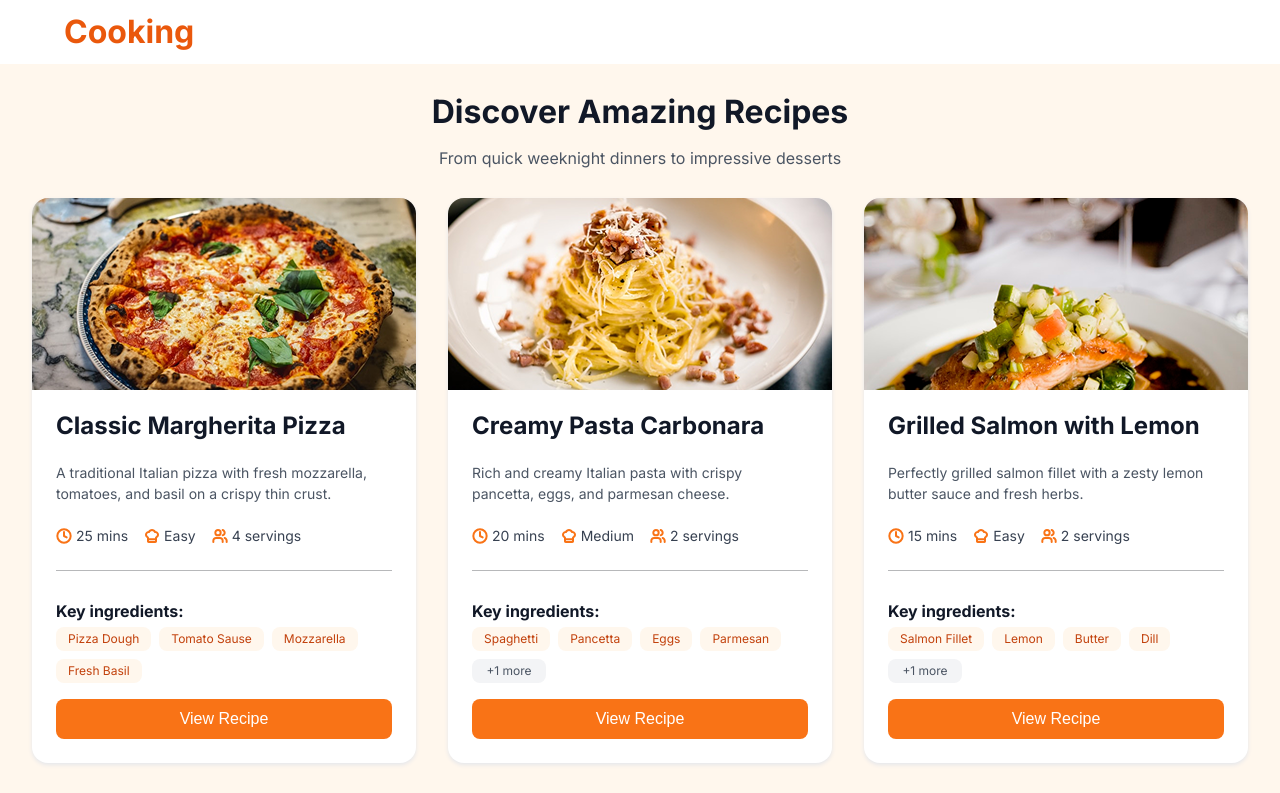
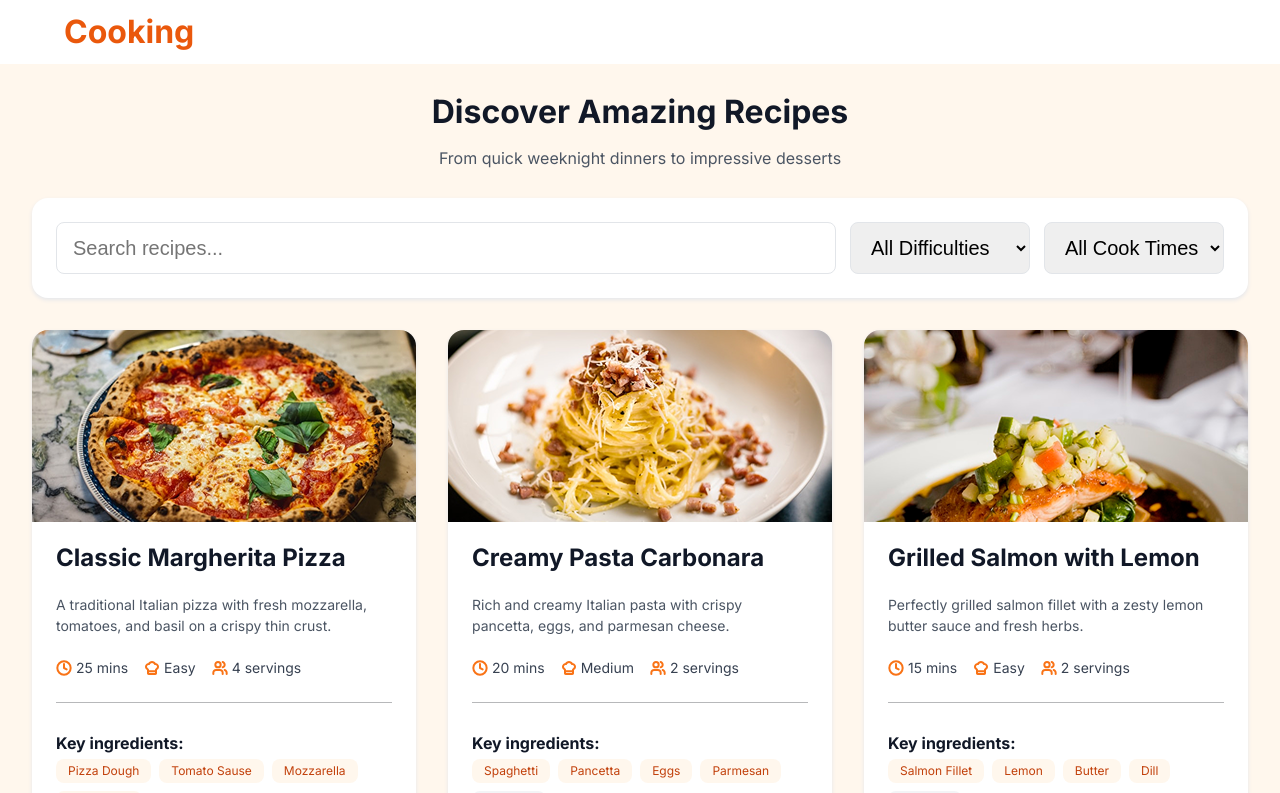
Before and after one commit to g3rfo/rozhchenko-IT-31-front-end, an Angular app: page / in a window 1280 px wide. Shown: the top 793 px of the page. Built offline with nearby package versions, Linux system fonts and the light colour scheme.

Commit message:
add filtering

```diff
--- a/src/app/components/card-list/card-list.html
+++ b/src/app/components/card-list/card-list.html
@@ -1,6 +1,6 @@
 <div class="card-list">
   <app-card
-    *ngFor="let item of items"
+    *ngFor="let item of getFilteredItems()"
     [item]="item"
     [openedCardId]="openedCardId"
     (id)="getNewOpenedCardId($event)"
--- a/src/app/components/card-list/card-list.ts
+++ b/src/app/components/card-list/card-list.ts
@@ -1,4 +1,4 @@
-import { Component } from '@angular/core';
+import { Component, Input } from '@angular/core';
 import { CommonModule } from '@angular/common';
 import { DishCard } from "../../shared/models/dish-card";
 import { Card } from '../card/card';
@@ -11,6 +11,7 @@ import { Card } from '../card/card';
 })
 
 export class CardList {
+  // handle cards data
   items: DishCard[] = [
     {
       id: 1,
@@ -118,6 +119,34 @@ export class CardList {
     }
   ];
 
+  @Input() searchInput! : string;
+  @Input() selectedDifficulty!: string;
+  @Input() selectedCookTime!: string;
+
+  getFilteredItems(): DishCard[] {
+    const input = (this.searchInput || '').trim().toLowerCase();
+    const difficulty = this.selectedDifficulty || 'All Difficulties';
+    const cookTime = this.selectedCookTime || 'All Cook Times';
+
+    return this.items.filter(item => {
+      const matchesText =
+        !input || item.title.toLowerCase().includes(input);
+
+      const matchesDifficulty =
+        difficulty === 'All Difficulties' || item.complexity === difficulty;
+
+      const matchesCookTime =
+        cookTime === 'All Cook Times' ||
+        (cookTime === 'Under 20 min' && item.cookingTime < 20) ||
+        (cookTime === '20-40 min' && item.cookingTime >= 20 && item.cookingTime <= 40) ||
+        (cookTime === 'Over 40 min' && item.cookingTime > 40);
+
+      return matchesText && matchesDifficulty && matchesCookTime;
+    });
+  }
+
+
+  // handle card recipe opening
   openedCardId : number | null = null;
 
   getNewOpenedCardId(id : number | null) : void {
--- /dev/null
+++ b/src/app/components/filter-bar/filter-bar.css
@@ -0,0 +1,42 @@
+.filter-bar {
+  padding: 24px;
+  display: flex;
+  justify-content: space-between;
+  align-items: center;
+  width: 1216px;
+  height: 100px;
+  background: #ffffff;
+  border-radius: 16px;
+  box-shadow: 0 2px 4px #E5E7EB;
+  box-sizing: border-box;
+}
+
+.input, .select {
+  height: 52px;
+  border-radius: 8px;
+  border: #E2E5E9 1px solid;
+  box-sizing: border-box;
+  font-size: 20px;
+  line-height: 150%;
+  outline: none;
+}
+
+.input {
+  padding-inline: 16px;
+  width: 780px;
+}
+
+.input:focus {
+  outline: #F97316 3px solid;
+}
+
+.select {
+  width: 180px;
+  padding-left: 16px;
+  cursor: pointer;
+}
+
+.option {
+  border-radius: 8px;
+  border: #E2E5E9 1px solid;
+}
--- /dev/null
+++ b/src/app/components/filter-bar/filter-bar.html
@@ -0,0 +1,38 @@
+<div class="filter-bar">
+  <input
+    class="input"
+    type="text"
+    id="filter-bar-input"
+    placeholder="Search recipes..."
+    [(ngModel)]="searchInput"
+    (ngModelChange)="searchInputChange.emit(searchInput)"
+  >
+  <select
+    class="select select-diff"
+    id="difficulty"
+    [(ngModel)]="selectedDifficulty"
+    (ngModelChange)="selectedDifficultyChange.emit(selectedDifficulty)"
+  >
+    <option
+      class="option"
+      *ngFor="let difficulty of difficulties"
+      [value]="difficulty"
+    >
+      {{difficulty}}
+    </option>
+  </select>
+  <select
+    class="select select-time"
+    id="cook-time"
+    [(ngModel)]="selectedCookTime"
+    (ngModelChange)="selectedCookTimeChange.emit(selectedCookTime)"
+  >
+    <option
+      class="option"
+      *ngFor="let cookTime of cookTimes"
+      [value]="cookTime"
+    >
+      {{cookTime}}
+    </option>
+  </select>
+</div>
--- /dev/null
+++ b/src/app/components/filter-bar/filter-bar.ts
@@ -0,0 +1,23 @@
+import { CommonModule } from '@angular/common';
+import { Component, EventEmitter, Input, Output } from '@angular/core';
+import { FormsModule } from '@angular/forms';
+
+@Component({
+  selector: 'app-filter-bar',
+  imports: [CommonModule, FormsModule],
+  templateUrl: './filter-bar.html',
+  styleUrl: './filter-bar.css'
+})
+export class FilterBar {
+  @Input() searchInput! : string;
+  @Output() searchInputChange = new EventEmitter<string>();
+
+  @Input() selectedDifficulty!: string;
+  @Output() selectedDifficultyChange = new EventEmitter<string>();
+
+  @Input() selectedCookTime!: string;
+  @Output() selectedCookTimeChange = new EventEmitter<string>();
+
+  difficulties : string[] = ['All Difficulties', 'Easy', 'Medium', 'Hard'];
+  cookTimes : string[] = ['All Cook Times', 'Under 20 min', '20-40 min', 'Over 40 min'];
+}
--- a/src/app/components/layout/main/main.html
+++ b/src/app/components/layout/main/main.html
@@ -3,5 +3,14 @@
     <h1 class="title">Discover Amazing Recipes</h1>
     <p class="description">From quick weeknight dinners to impressive desserts</p>
   </div>
-  <app-card-list></app-card-list>
+  <app-filter-bar
+    [(searchInput)]="sharedText"
+    [(selectedDifficulty)]="selectedDifficulty"
+    [(selectedCookTime)]="selectedCookTime"
+  ></app-filter-bar>
+  <app-card-list
+    [searchInput]="sharedText"
+    [selectedDifficulty]="selectedDifficulty"
+    [selectedCookTime]="selectedCookTime"
+  ></app-card-list>
 </main>
--- a/src/app/components/layout/main/main.ts
+++ b/src/app/components/layout/main/main.ts
@@ -1,12 +1,15 @@
 import { Component } from '@angular/core';
 import { CardList } from "../../card-list/card-list";
+import { FilterBar } from '../../filter-bar/filter-bar';
 
 @Component({
   selector: 'app-main',
-  imports: [CardList],
+  imports: [FilterBar, CardList],
   templateUrl: './main.html',
   styleUrl: './main.css'
 })
 export class Main {
-
+  sharedText : string = '';
+  selectedDifficulty: string = 'All Difficulties';
+  selectedCookTime: string = 'All Cook Times';
 }
```
Also changed, not shown: 1 other file (tests, documents, lock files or other folders).
